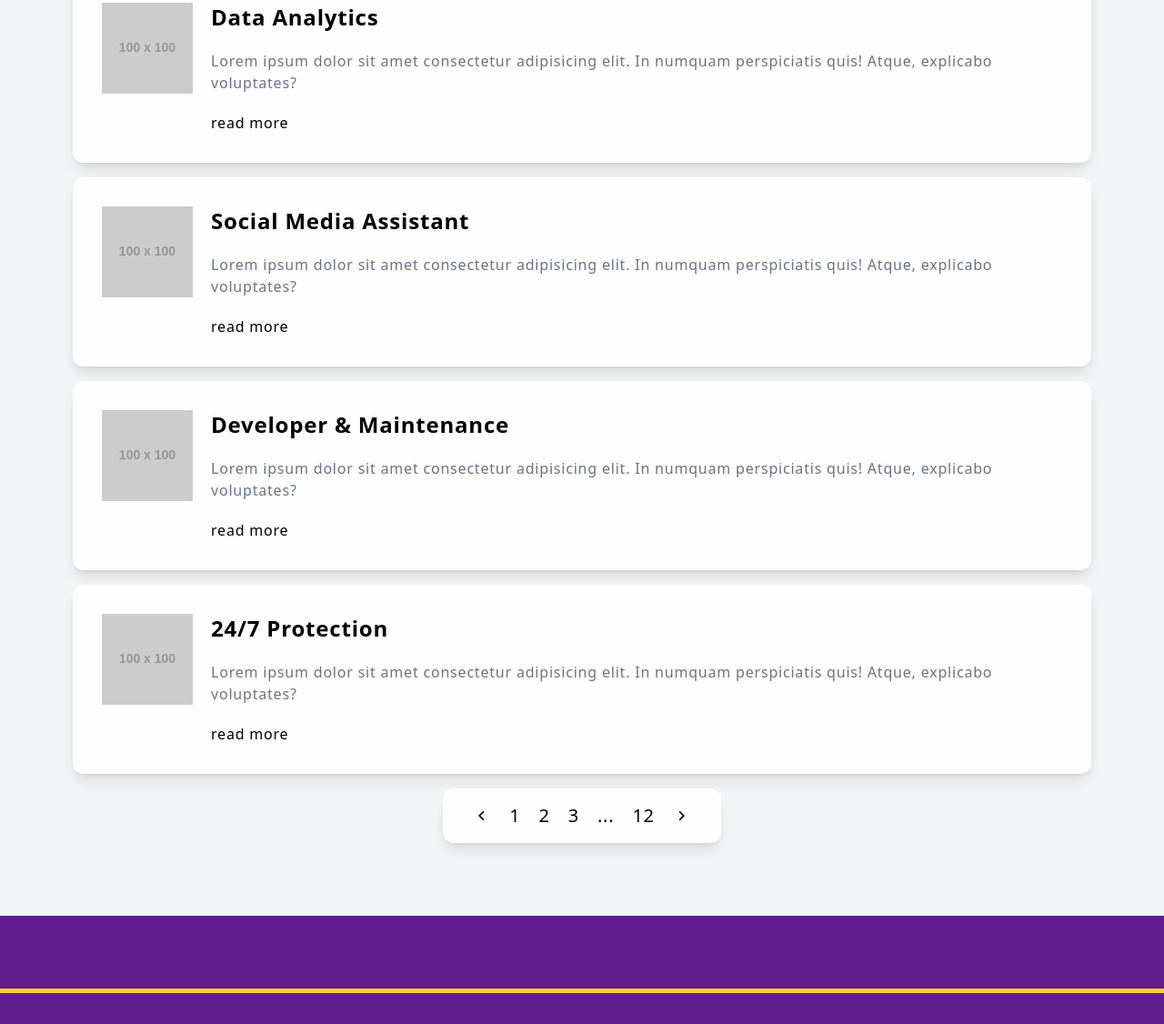
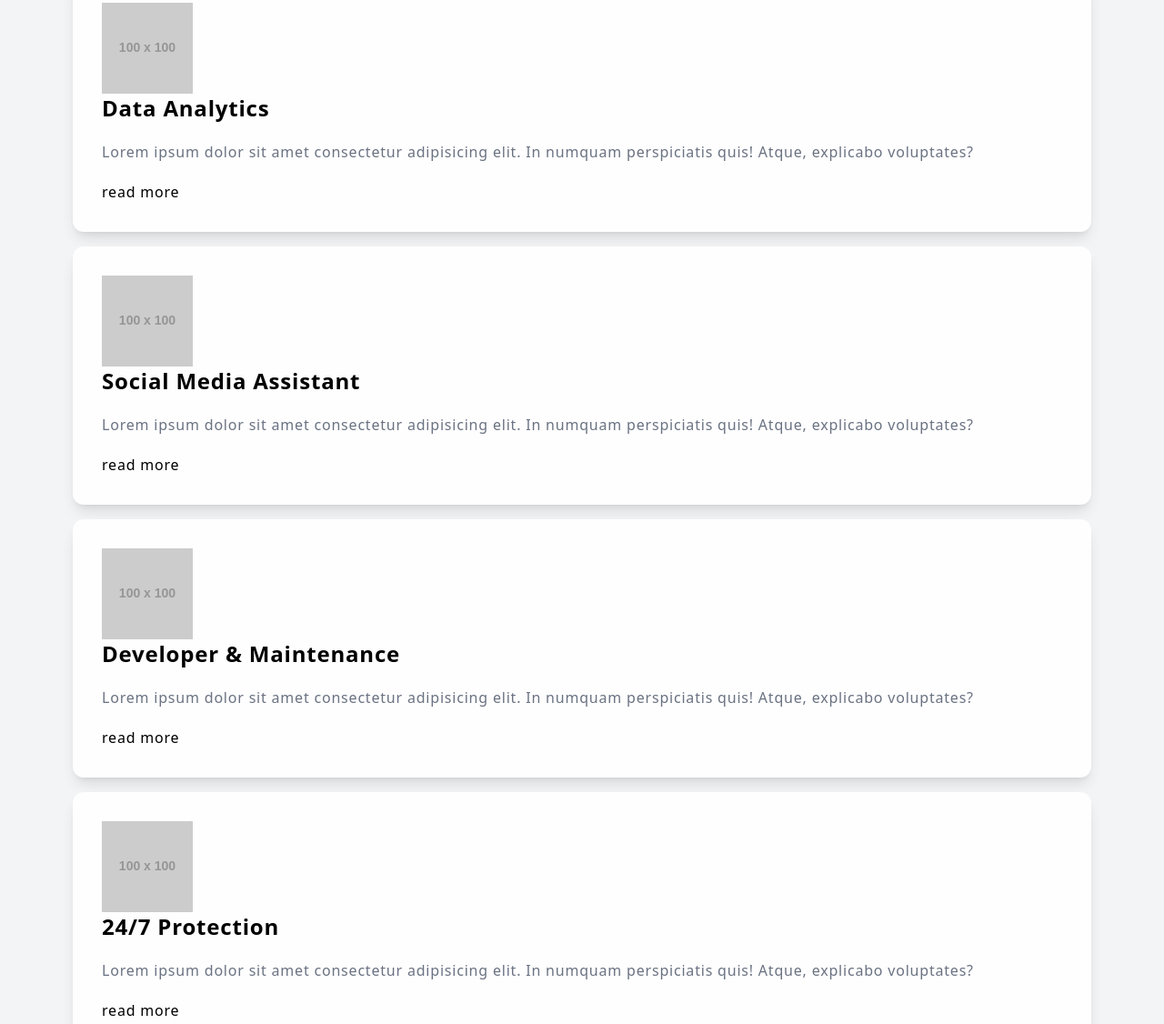
Before and after one commit to Irfikri0204/sahabat-konseling-ft-unm, a plain HTML site: page layanan.html in a window 1280 px wide. Shown: the part 389-1515 px from the top of the page at 91% size. Drawn offline with nearby package versions, Linux system fonts and the light colour scheme; files that its build step writes are made by us from their sources; placeholder pictures from the web are drawn by us.

Commit message:
fix: fouth commit failure

```diff
--- a/layanan.html
+++ b/layanan.html
@@ -4,7 +4,7 @@
     <meta charset="UTF-8" />
     <meta name="viewport" content="width=device-width, initial-scale=1.0" />
     <title>Layanan</title>
-    <link rel="stylesheet" href="/assets/css/output.css" />
+    <link rel="stylesheet" href="/sassets/css/output.css" />
     <link
       href="https://cdn.jsdelivr.net/npm/remixicon@4.5.0/fonts/remixicon.css"
       rel="stylesheet"
@@ -70,7 +70,7 @@
         <div class="w-11/12 md:container mx-auto flex flex-col gap-y-4">
           <!-- service 1-->
           <div
-            class="flex space-x-5 py-8 px-8 bg-white rounded-xl items-start shadow-lg"
+            class="flex flex-wrap space-x-5 py-8 px-8 bg-white rounded-xl items-start shadow-lg"
           >
             <img src="https://placehold.co/100" />
             <div>
@@ -84,7 +84,7 @@
           </div>
           <!-- service 2-->
           <div
-            class="flex space-x-5 py-8 px-8 bg-white rounded-xl items-start shadow-lg"
+            class="flex flex-wrap space-x-5 py-8 px-8 bg-white rounded-xl items-start shadow-lg"
           >
             <img src="https://placehold.co/100" />
             <div>
@@ -99,7 +99,7 @@
 
           <!-- service 3-->
           <div
-            class="flex space-x-5 py-8 px-8 bg-white rounded-xl items-start shadow-lg"
+            class="flex flex-wrap space-x-5 py-8 px-8 bg-white rounded-xl items-start shadow-lg"
           >
             <img src="https://placehold.co/100" />
             <div>
@@ -114,7 +114,7 @@
 
           <!-- service 4-->
           <div
-            class="flex space-x-5 py-8 px-8 bg-white rounded-xl items-start shadow-lg"
+            class="flex flex-wrap space-x-5 py-8 px-8 bg-white rounded-xl items-start shadow-lg"
           >
             <img src="https://placehold.co/100" />
             <div>
@@ -129,7 +129,7 @@
 
           <!-- pagination -->
           <ul
-            class="flex flex-row space-x-5 py-4 px-8 bg-white rounded-xl items-start w-fit mx-auto text-xl shadow-lg"
+            class="flex flex-row flex-wrap gap-x-6 py-4 px-8 bg-white rounded-xl items-start w-fit mx-auto text-xl shadow-lg"
           >
             <li>
               <a href="" class="hover:text-gray-500"
```
